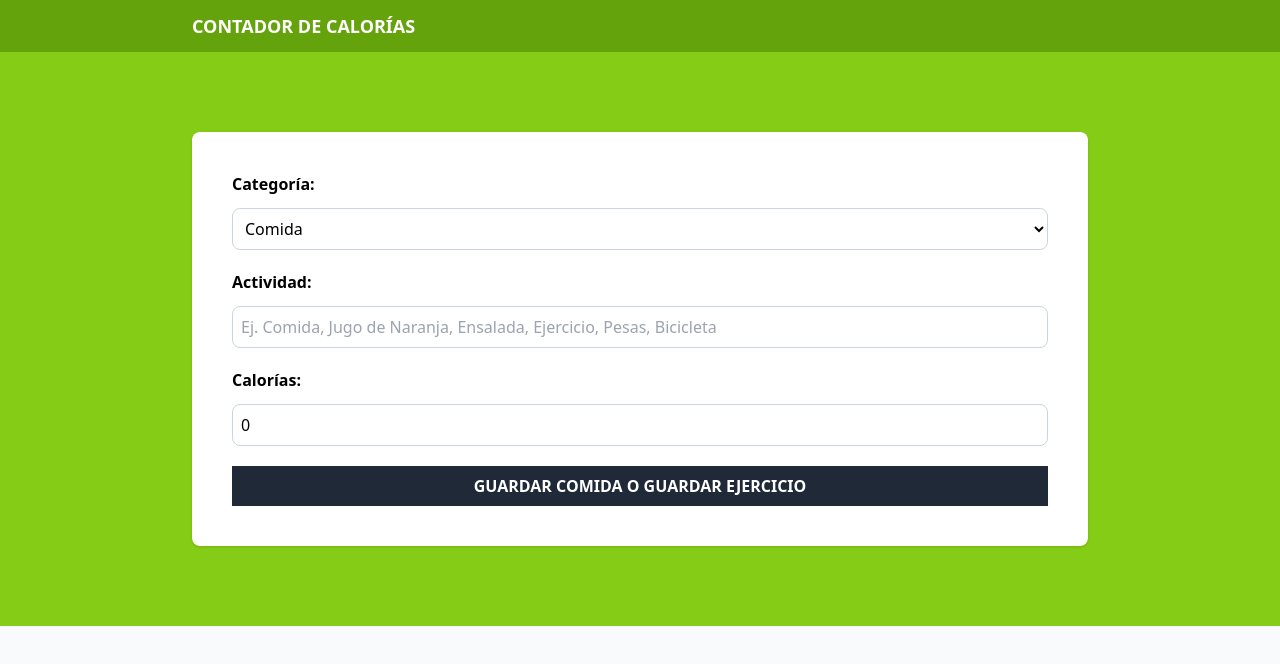
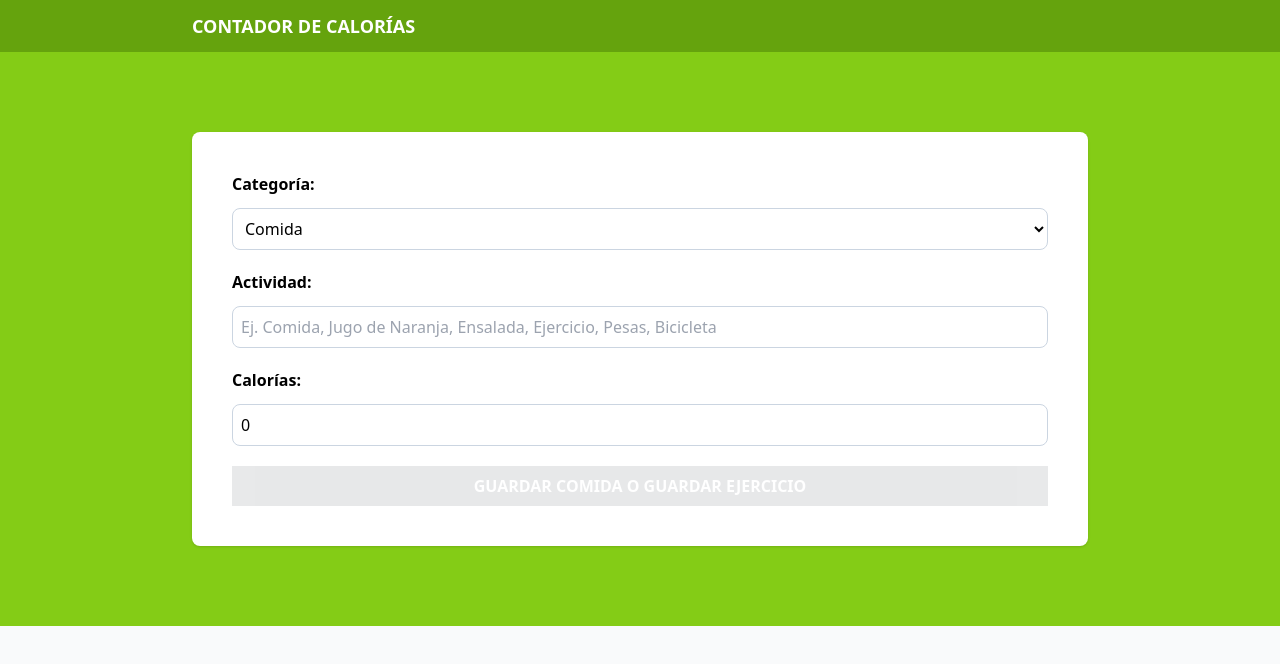
Before and after one commit to gbarrerameneses/contador-de-calorias-consumo-ejercicios-con-typescript-use-reducer, a React (Vite) app: page / in a window 1280 px wide. Shown: the top 664 px of the page. Built offline with nearby package versions, Linux system fonts and the light colour scheme.

Commit message:
validando formulario - button disabled

```diff
--- a/src/components/Form.tsx
+++ b/src/components/Form.tsx
@@ -17,6 +17,13 @@
       ...activity, // mantiene lo que ya tenemos en el State anteriormente
       [e.target.id]: isNumberField ? +e.target.value : e.target.value // + lo convierte a número
     })
+  }
+
+  // Validación button form disabled
+  const isValidActivity = () => {
+    const { name, calories } = activity
+    console.log(name.trim() !== '');
+    return name.trim() !== '' && calories > 0
   }
 
   return (
@@ -79,7 +86,9 @@
         <input
           type="submit"
           value="Guardar Comida o Guardar Ejercicio"
-          className="bg-gray-800 hover:bg-gray-900 w-full p-2 font-bold uppercase text-white cursor-pointer"/>
+          className="bg-gray-800 hover:bg-gray-900 w-full p-2 font-bold uppercase text-white cursor-pointer disabled:opacity-10"
+          disabled={!isValidActivity()}
+          />
 
 
       </form>
```
